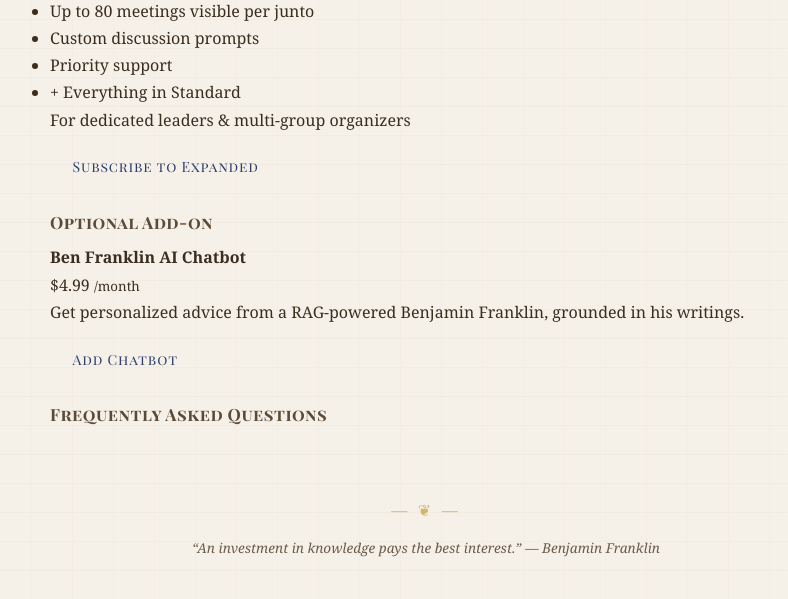
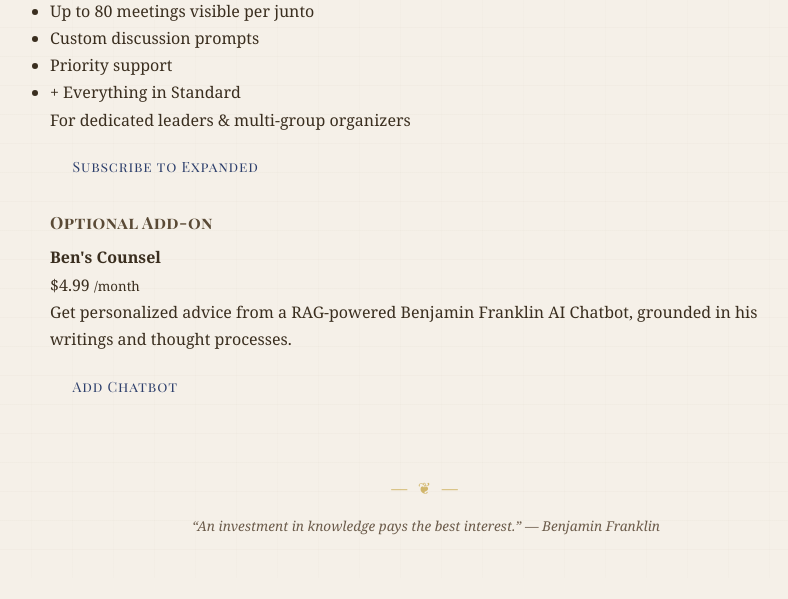
Before and after one commit to davemilner108/JuntosHQ, a Flask app: page /pricing in a window 1280 px wide. Shown: the part 1086-1685 px from the top of the page, without its empty margins (214-1002 px from the left). After the commit the page ends 1621 px from the top, so only its background shows below. Run offline with Flask 3, Linux system fonts and the light colour scheme.

Commit message:
pricing tweak

```diff
--- a/src/juntos/templates/pricing.html
+++ b/src/juntos/templates/pricing.html
@@ -55,16 +55,11 @@
   <div class="addon-section">
     <h3>Optional Add-on</h3>
     <div class="addon-card">
-      <h4>Ben Franklin AI Chatbot</h4>
+      <h4>Ben's Counsel</h4>
       <div class="price">$4.99 <small>/month</small></div>
-      <p>Get personalized advice from a RAG-powered Benjamin Franklin, grounded in his writings.</p>
+      <p>Get personalized advice from a RAG-powered Benjamin Franklin AI Chatbot, grounded in his writings and thought processes.</p>
       <a href="/account/subscription/checkout?addon=chatbot" class="btn secondary">Add Chatbot</a>
     </div>
   </div>
-
-  <div class="faq">
-    <h3>Frequently Asked Questions</h3>
-    <!-- Add your FAQ items here, e.g. data on downgrade, cancellations, etc. -->
-  </div>
 </section>
 {% endblock %}
```
